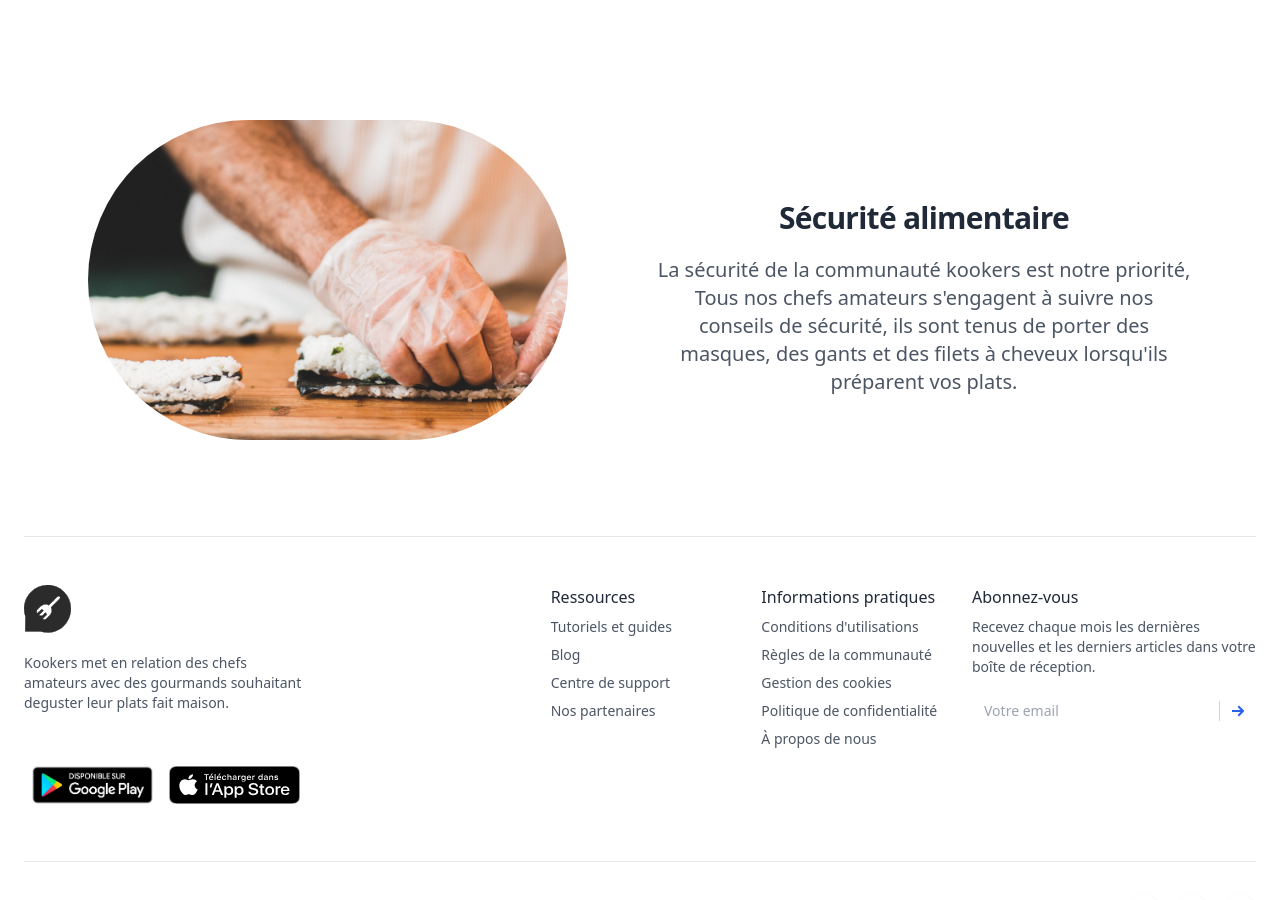
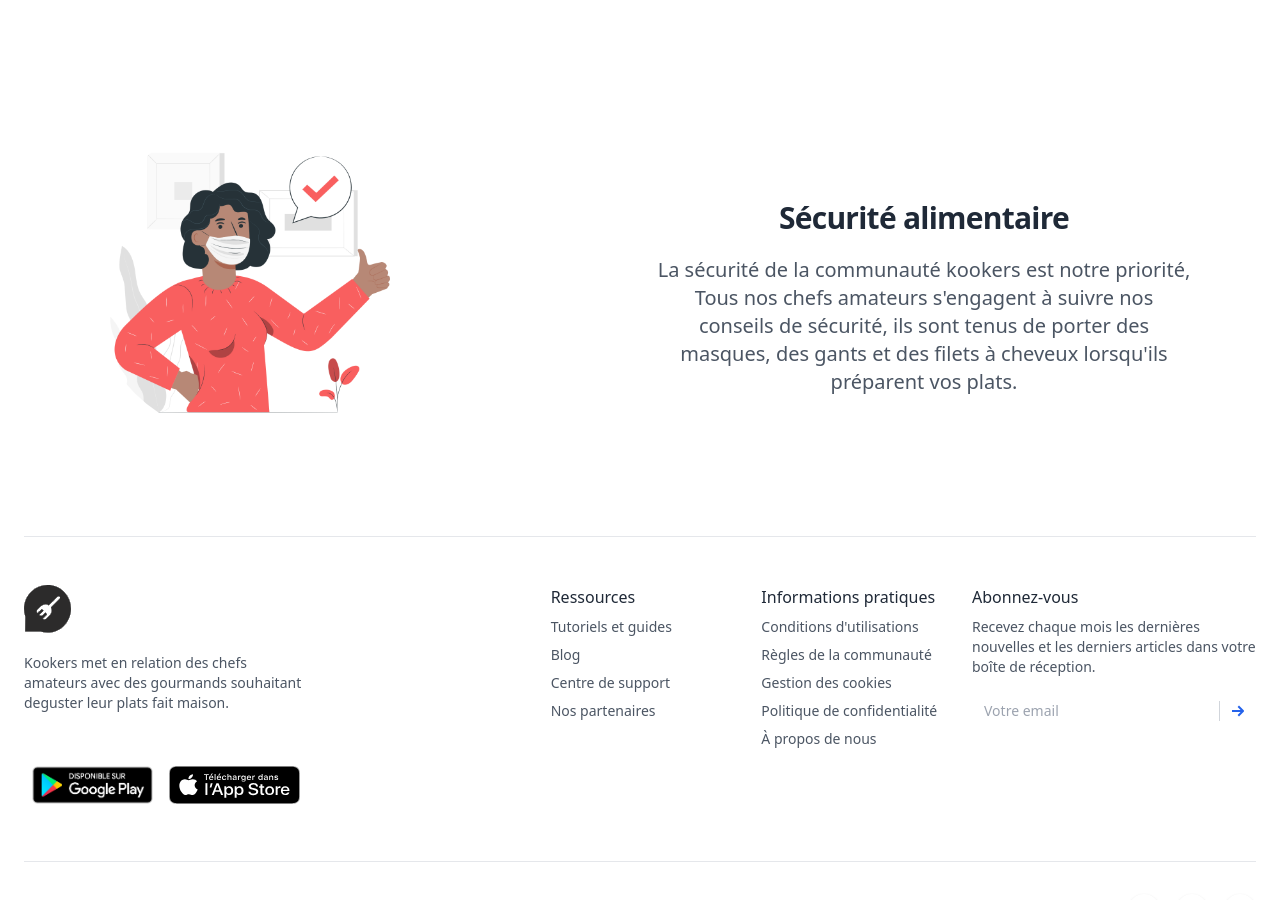
Before and after one commit to princefr/kookers_website, a Next.js app: page / in a window 1280 px wide. Shown: the part 1340-2240 px from the top of the page. Built offline with nearby package versions, Linux system fonts and the light colour scheme.

Commit message:
change image for safety

```diff
--- a/components/SafetyBloc.js
+++ b/components/SafetyBloc.js
@@ -9,7 +9,7 @@ function SafetyBloc() {
             <div className="mt-10">
                 <div className="space-y-10 md:space-y-0 md:grid md:grid-cols-2 md:gap-x-8 md:gap-y-10">
                 <div className="flex">
-                    <img className="h-80 rounded-full object-cover" src="assets/gloves.jpg" alt="gloves images"></img>
+                    <img className="h-80 rounded-full object-cover" src="assets/Person_with_medical_mask-pana.png" alt="safety images"></img>
                 </div>
                 <div className="flex">
                     <div className="max-w-3xl mx-auto text-center pb-12 md:pb-20 py-20">
--- /dev/null
+++ b/pages/support.js
@@ -0,0 +1,17 @@
+import styles from '../styles/Home.module.css'
+import Head from 'next/head'
+
+
+function Support(){
+return (
+    <div style= {styles}>
+        <Head>
+            <title>Support</title>
+        </Head>
+    </div>
+)
+}
+
+
+
+export default Support
```
Also changed, not shown: public/assets/Person_with_medical_mask-pana.png (added).
